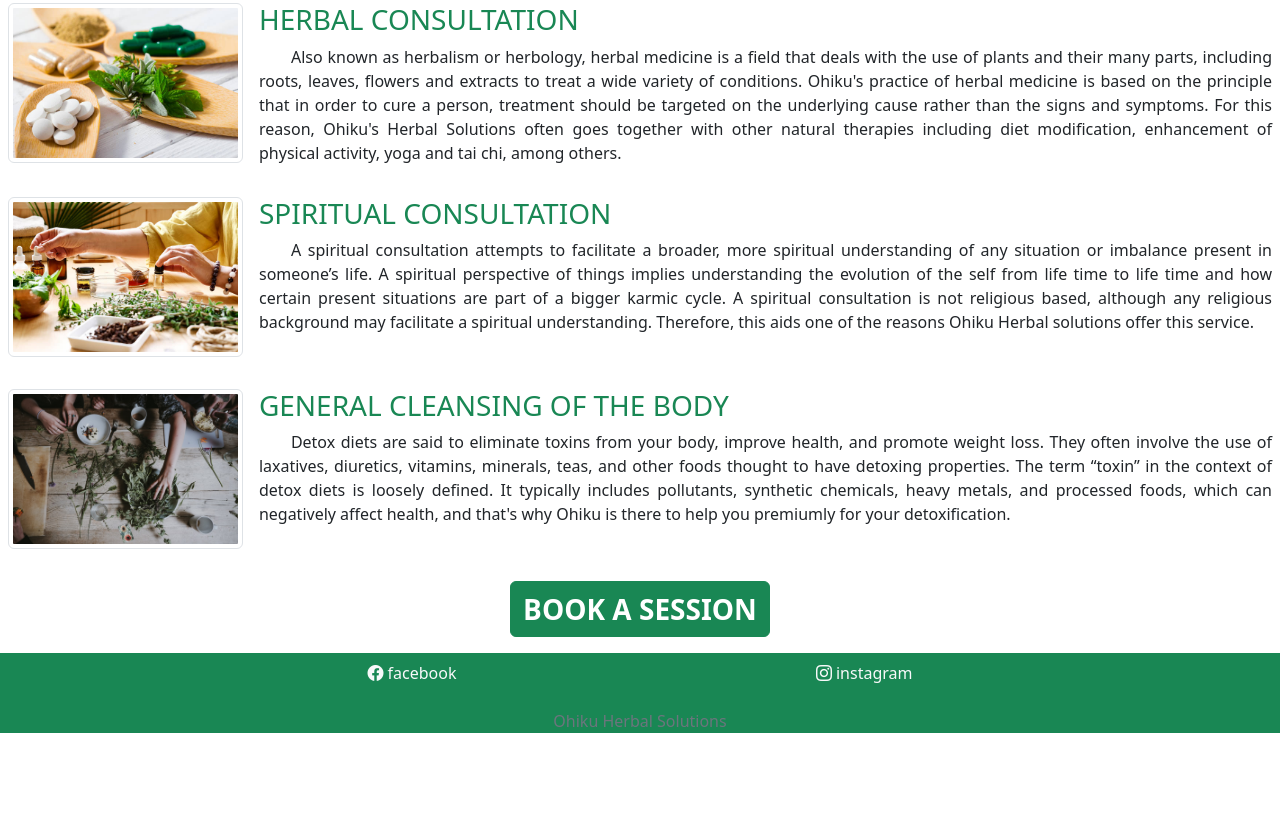
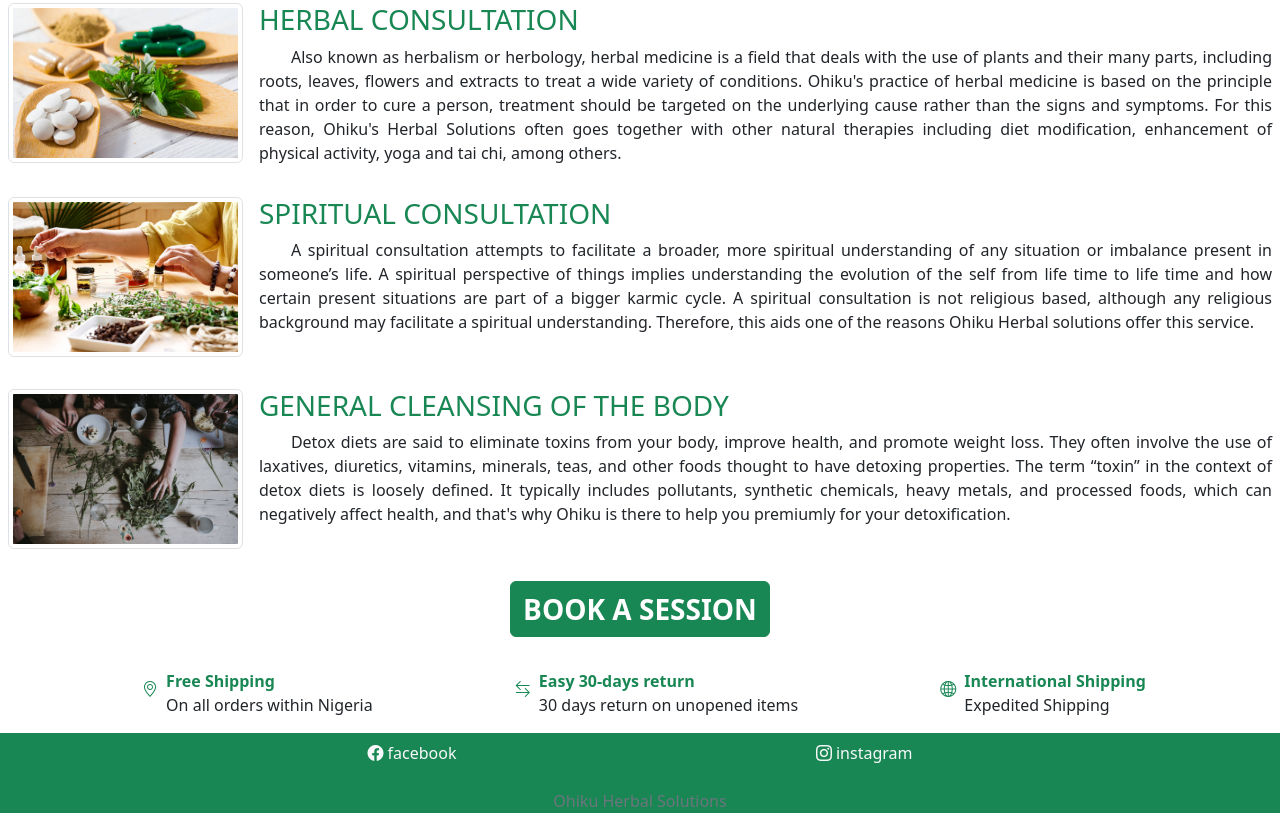
Before and after one commit to LIBERCOSOFT/ohiku-herbal-solutions, a plain HTML site: page products.html in a window 1280 px wide. Shown: the part 728-1541 px from the top of the page. Before the commit the page ends 1461 px from the top, so only its background shows below. Drawn offline with nearby package versions, Linux system fonts and the light colour scheme.

Commit message:
add delivery section to product page

```diff
--- a/products.html
+++ b/products.html
@@ -224,6 +224,34 @@
           >
         </div>
       </section>
+      <section id="delivery">
+        <div
+          id="intoduction__container"
+          class="d-lg-flex justify-content-evenly pt-3"
+        >
+          <div class="d-flex">
+            <i class="bi bi-geo-alt p-2 text-success"></i>
+            <div>
+              <p class="fw-bolder mb-0 text-success">Free Shipping</p>
+              <p>On all orders within Nigeria</p>
+            </div>
+          </div>
+          <div class="d-flex">
+            <i class="bi bi-arrow-left-right p-2 text-success"></i>
+            <div>
+              <p class="fw-bolder mb-0 text-success">Easy 30-days return</p>
+              <p>30 days return on unopened items</p>
+            </div>
+          </div>
+          <div class="d-flex">
+            <i class="bi bi-globe2 p-2 text-success"></i>
+            <div>
+              <p class="fw-bolder mb-0 text-success">International Shipping</p>
+              <p>Expedited Shipping</p>
+            </div>
+          </div>
+        </div>
+      </section>
     </main>
     <footer class="footer mt-auto bg-success">
       <div class="d-lg-flex justify-content-evenly p-2" id="footer__info">
```
